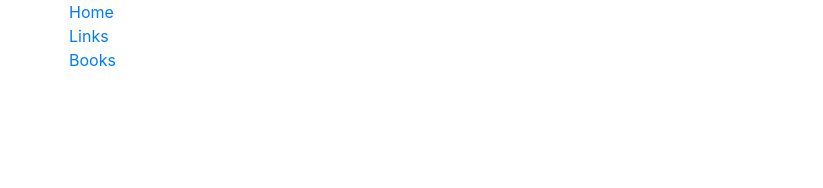
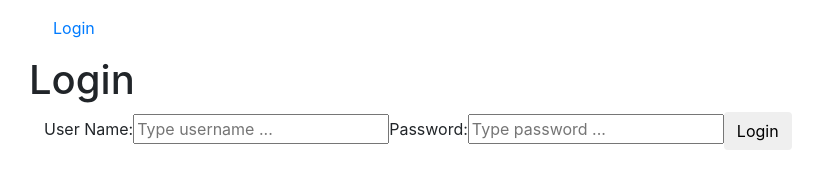
Before and after one commit to fjsimon/nexus, a React app in the folder nexus-web-react/: page /login in a window 1280 px wide. Shown: the whole page, without its empty margins (56-879 px from the left). Built offline with nearby package versions, Linux system fonts and the light colour scheme.

Commit message:
fjsimon | adding MenuComponent.jsx

```diff
--- a/nexus-web-react/src/component/InstructorApp.jsx
+++ b/nexus-web-react/src/component/InstructorApp.jsx
@@ -18,22 +18,11 @@ class InstructorApp extends Component {
                 <Router>
                     <>
                         <MenuComponent />
-
-
-                          <ul>
-                            <li>
-                              <Link to="/">Home</Link>
-                            </li>
-                            <li>
-                              <Link to="/links">Links</Link>
-                            </li>
-                            <li>
-                              <Link to="/books">Books</Link>
-                            </li>
-                          </ul>
-
+                        <AuthenticatedRoute />
                         <Switch>
-                            <Route path="/" exact component={LinksComponent} />
+                            <Route path="/" exact component={LoginComponent} />
+                            <Route path="/login" exact component={LoginComponent} />
+                            <Route path="/logout" exact component={LogoutComponent} />
                             <Route path="/links" exact component={LinksComponent} />
                             <Route path="/books" exact component={BooksComponent} />
                         </Switch>
--- a/nexus-web-react/src/component/LoginComponent.jsx
+++ b/nexus-web-react/src/component/LoginComponent.jsx
@@ -7,7 +7,7 @@ class LoginComponent extends Component {
         super(props)
 
         this.state = {
-            username: 'username',
+            username: '',
             password: '',
             hasLoginFailed: false,
             showSuccessMessage: false
@@ -63,16 +63,26 @@ class LoginComponent extends Component {
 
     render() {
         return (
-            <div>
+            <div className="login">
                 <h1>Login</h1>
                 <div className="container">
                     {/*<ShowInvalidCredentials hasLoginFailed={this.state.hasLoginFailed}/>*/}
                     {this.state.hasLoginFailed && <div className="alert alert-warning">Invalid Credentials</div>}
                     {this.state.showSuccessMessage && <div>Login Sucessful</div>}
                     {/*<ShowLoginSuccessMessage showSuccessMessage={this.state.showSuccessMessage}/>*/}
-                    User Name: <input type="text" name="username" value={this.state.username} onChange={this.handleChange} />
-                    Password: <input type="password" name="password" value={this.state.password} onChange={this.handleChange} />
-                    <button className="btn btn-success" onClick={this.loginClicked}>Login</button>
+                    User Name:
+                    <input type="text"
+                           placeholder="Type username ..."
+                           name="username"
+                           value={this.state.username}
+                           onChange={this.handleChange} />
+                    Password:
+                    <input type="password"
+                           placeholder="Type password ..."
+                           name="password"
+                           value={this.state.password}
+                           onChange={this.handleChange} />
+                    <button className="btn" onClick={this.loginClicked}>Login</button>
                 </div>
             </div>
         )
--- a/nexus-web-react/src/component/MenuComponent.jsx
+++ b/nexus-web-react/src/component/MenuComponent.jsx
@@ -10,12 +10,22 @@ class MenuComponent extends Component {
 
         return (
             <header>
-{/*                 <nav className="navbar navbar-expand-md navbar-dark bg-dark"> */}
-{/*                     <ul className="navbar-nav navbar-collapse justify-content-end"> */}
-{/*                         {!isUserLoggedIn && <li><Link className="nav-link" to="/login">Login</Link></li>} */}
-{/*                         {isUserLoggedIn && <li><Link className="nav-link" to="/logout" onClick={AuthenticationService.logout}>Logout</Link></li>} */}
-{/*                     </ul> */}
-{/*                 </nav> */}
+                 <nav className="navbar navbar-expand-md">
+
+                       {!isUserLoggedIn &&
+                       <ul className="navbar-nav">
+                           <li><Link className="nav-link" to="/login">Login</Link></li>
+                       </ul>
+                       }
+                       {isUserLoggedIn &&
+                       <ul className="navbar-nav">
+                           <li><Link className="nav-link" to="/links">Links</Link></li>
+                           <li><Link className="nav-link" to="/books">Books</Link></li>
+                           <li><Link className="nav-link" to="/logout" onClick={AuthenticationService.logout}>Logout</Link></li>
+                       </ul>
+                       }
+
+                </nav>
             </header>
         )
     }
--- a/nexus-web-react/src/styles/main.scss
+++ b/nexus-web-react/src/styles/main.scss
@@ -13,6 +13,7 @@
 //
 
 
+div.App {
 
     fieldset {
         font-size: 1em;
@@ -76,6 +77,8 @@ ul li {
       margin-left: 5 em;
       list-style-type: none;
     }
+
+}
 //
 // code {
 //   font-family: source-code-pro, Menlo, Monaco, Consolas, "Courier New",
```
Lines whose indentation alone changed are shown as unchanged.
